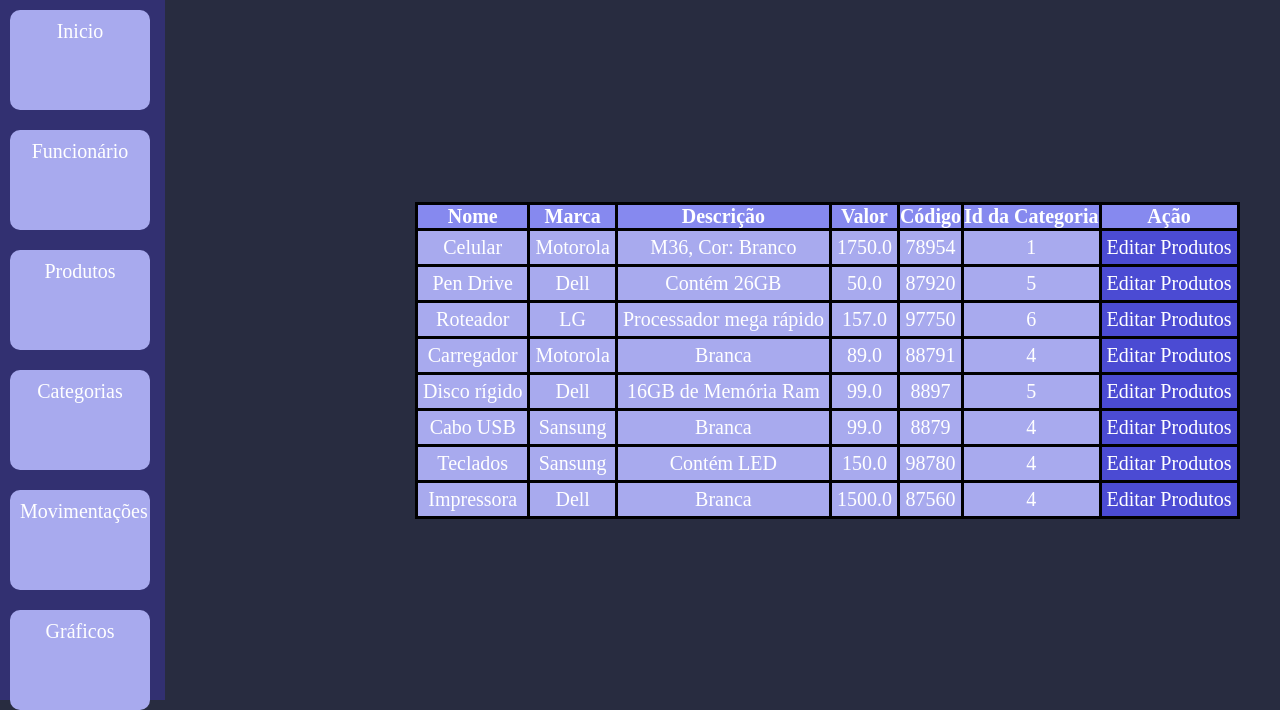
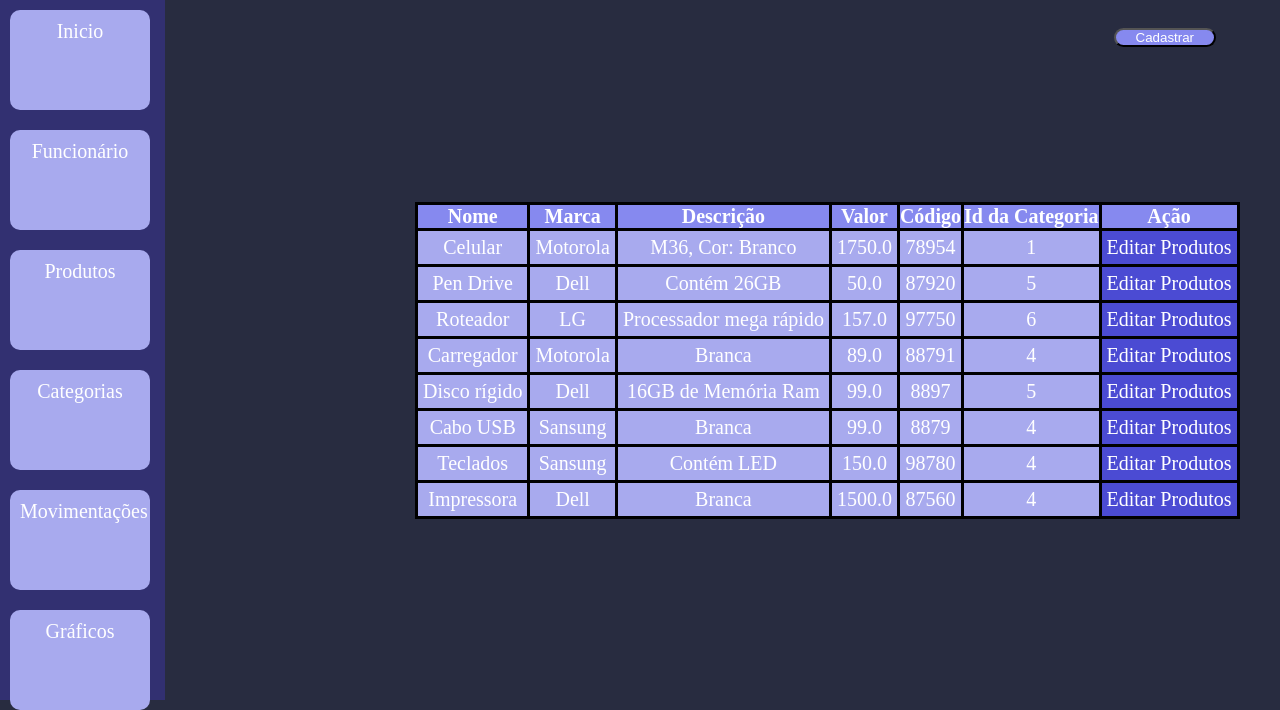
Before and after one commit to lelemaiac/CONTROLE_DE_ESTOQUE, a Flask app: page /produtos in a window 1280 px wide. Shown: the part 100-810 px from the top of the page. Run offline with Flask 3, Linux system fonts and the light colour scheme.

Commit message:
Changes by Higor Matheus

```diff
--- a/templates/lista_produtos.html
+++ b/templates/lista_produtos.html
@@ -2,7 +2,7 @@
 
 {% block conteudo %}
 
-
+<button class="continuar"><a href="{{url_for('criar_produto')}}">Cadastrar</a></button>
 
 <table class="produtos_tab">
 
@@ -34,4 +34,6 @@
 
 </table>
 
+
+
 {% endblock conteudo %}
```
Also changed, not shown: controle_estoque.sqlite3 (added).
